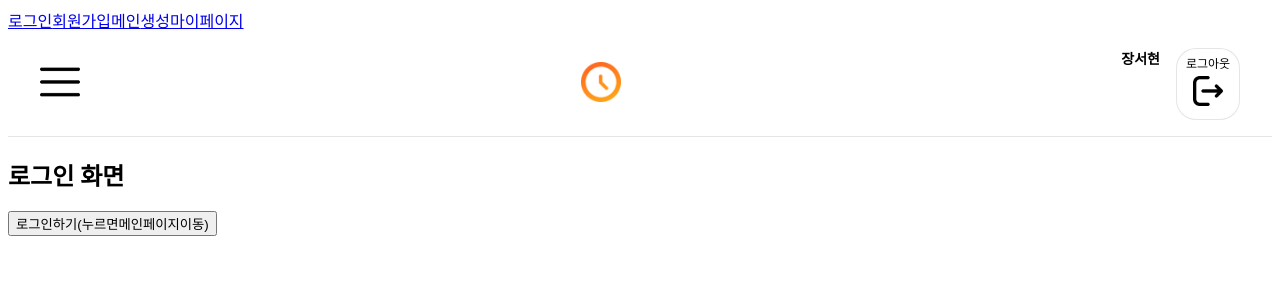
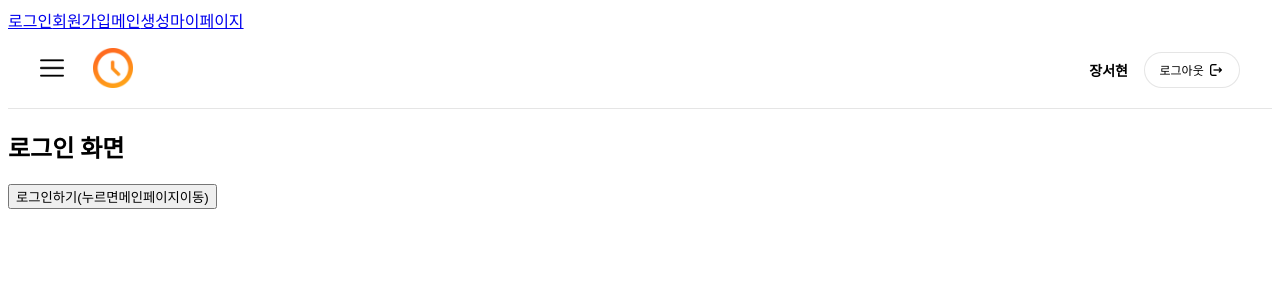
Before and after one commit to moimoimoimoim/frontend, a React (Vite) app: page / in a window 1280 px wide. Shown: the top 300 px of the page. Built offline with nearby package versions, Linux system fonts and the light colour scheme.

Commit message:
header 수정1 (menu 구현x)

```diff
--- a/src/components/Header.css
+++ b/src/components/Header.css
@@ -7,8 +7,19 @@ header {
   align-items: center;
 }
 
+.header-component__left {
+  display: flex;
+  gap: 1.8rem;
+  align-items: center;
+}
+
+/* menu */
+.menu-icon {
+  width: 1.5rem;
+}
+
 /* 로고 */
-img {
+.logoSimple-icon {
   width: 2.5rem;
   height: 2.5rem;
 }
@@ -31,13 +42,26 @@ img {
   background-color: white;
 
   padding: 0.3rem 0;
-  width: 4rem;
+  width: 6rem;
+  height: 2.3rem;
 
   border-radius: 20px;
   border: 1px solid rgba(0, 0, 0, 0.1);
   cursor: pointer;
 }
 
+.logout {
+  display: flex;
+  flex-direction: row;
+  justify-content: center;
+  align-items: center;
+  gap: 0.3rem;
+}
+.logout-icon {
+  width: 1rem;
+  height: auto;
+}
+
 button:hover {
   background-color: rgba(0, 0, 0, 0.01);
   transition: all 0.1s;
--- a/src/components/Header.jsx
+++ b/src/components/Header.jsx
@@ -6,29 +6,49 @@ import logo from "../assets/logo.png";
 import logout from "../assets/logout.png";
 import calendarAdd from "../assets/Calendar-add.png";
 
-const MainHeader = ({ userName }) => {
+const Header = ({ userName }) => {
   const user = {
     isLogin: true,
   };
   return (
     <>
       <header className="header-component">
-        <div>{<img src={menu}></img>}</div>
-        <div>{<img src={logoSimple}></img>}</div>
+        <div className="header-component__left">
+          <div>
+            {<img src={menu} className="menu-icon" alt="메뉴 아이콘"></img>}
+          </div>
+          <div>
+            {
+              <img
+                src={logoSimple}
+                className="logoSimple-icon"
+                alt="로고"
+              ></img>
+            }
+          </div>
+        </div>
+        <div className="header-component__right">
           <div className="user">
-          <div className="user-name center">{userName}</div>
+            <div className="user-name logout">{userName}</div>
             {user.isLogin ? (
-            <button className="center">
+              <button className="logout">
                 로그아웃
-              {<img src={logout}></img>}
+                {
+                  <img
+                    src={logout}
+                    className="logout-icon"
+                    alt="로그아웃"
+                  ></img>
+                }
               </button>
             ) : (
-            <button className="center">로그인</button>
+              <button className="logout">로그인</button>
             )}
+          </div>
         </div>
       </header>
     </>
   );
 };
 
-export default MainHeader;
+export default Header;
```
Lines whose indentation alone changed are shown as unchanged.
